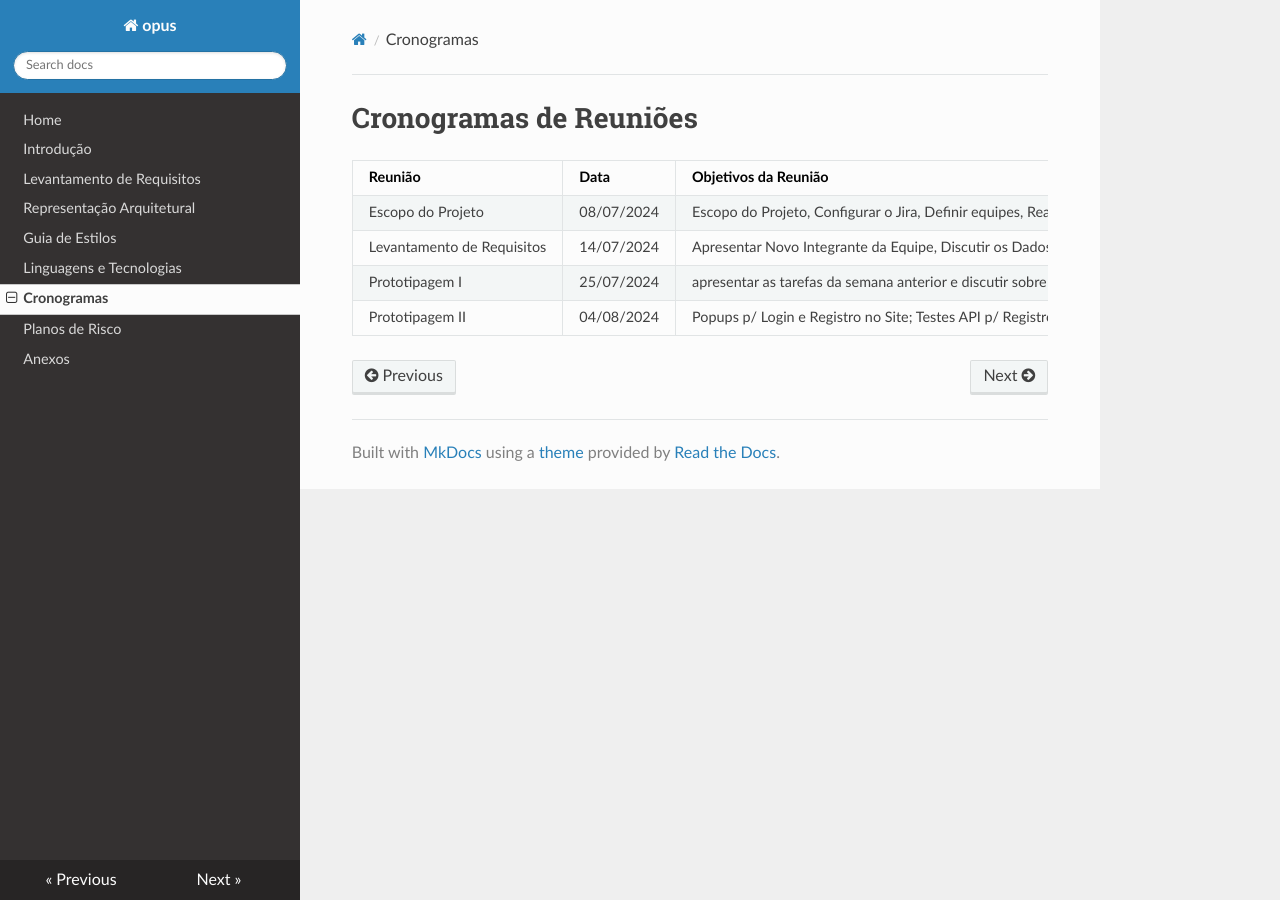
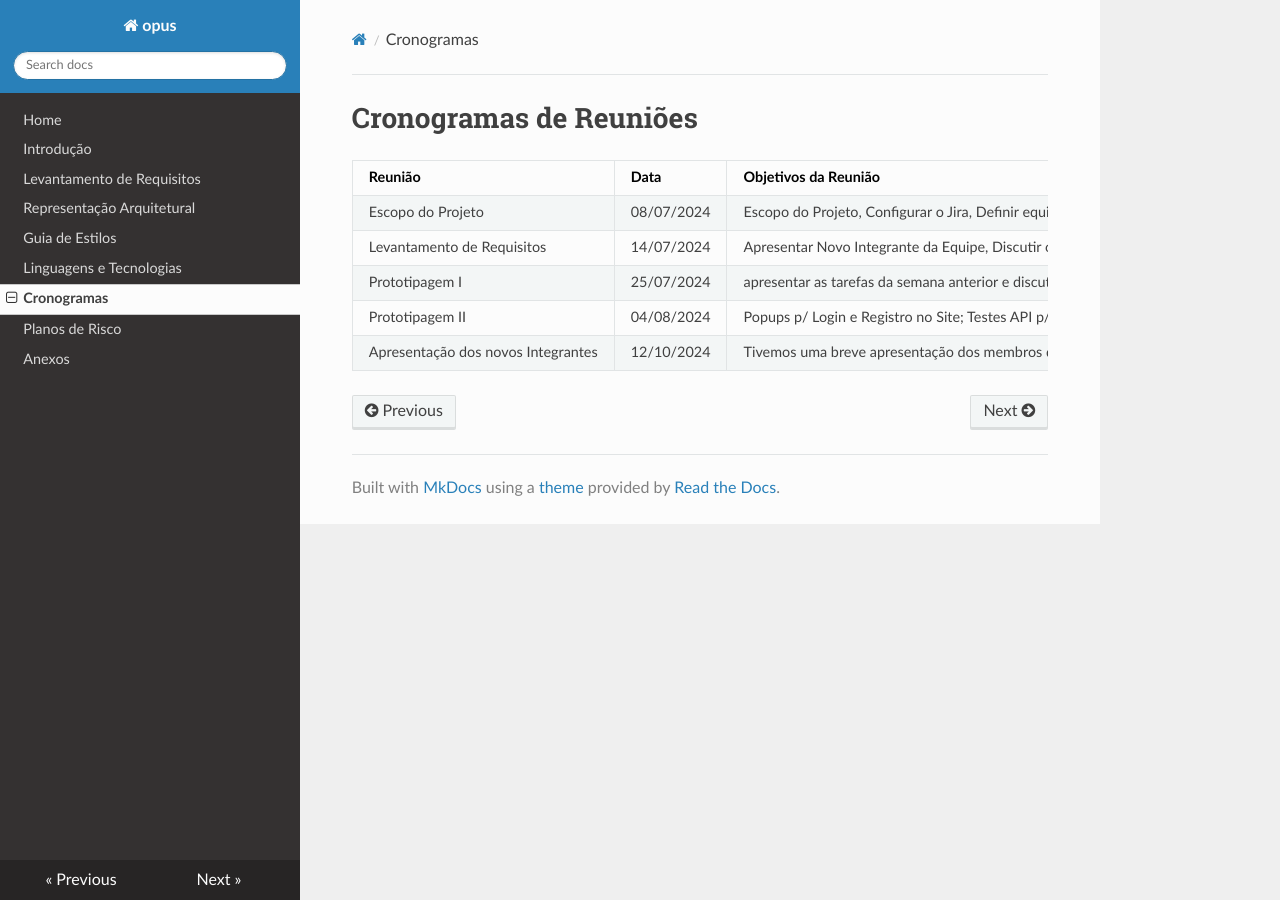
Before and after one commit to ruanvictordev/opusdoc, an MkDocs documentation site: the page built from docs/cronogramas.md, in a window 1280 px wide. Built offline with MkDocs 1.6.1, drawn with Linux system fonts in a browser that asks for light colours; nearby versions of some CDN libraries.

Commit message:
atualização da documentação

```diff
--- a/docs/cronogramas.md
+++ b/docs/cronogramas.md
@@ -6,3 +6,4 @@
 | Levantamento de Requisitos | 14/07/2024 | Apresentar Novo Integrante da Equipe, Discutir os Dados Coletados da Pesquisa, Configuração Inicial do Ambiente de Desenvolvimento, Documentação|
 | Prototipagem I | 25/07/2024 | apresentar as tarefas da semana anterior e discutir sobre as proximas. |
 | Prototipagem II | 04/08/2024 | Popups p/ Login e Registro no Site; Testes API p/ Registro e Login dos Usuários; Postar Vaga; Candidatar-se às Vagas; Visualizar Candidatos das Vagas; Atualizar Documentação. |
+| Apresentação dos novos Integrantes | 12/10/2024 | Tivemos uma breve apresentação dos membros do projeto, da comunidade em si (somos tanto uma rede de networking e trabalhos colaborativos.) |
```
